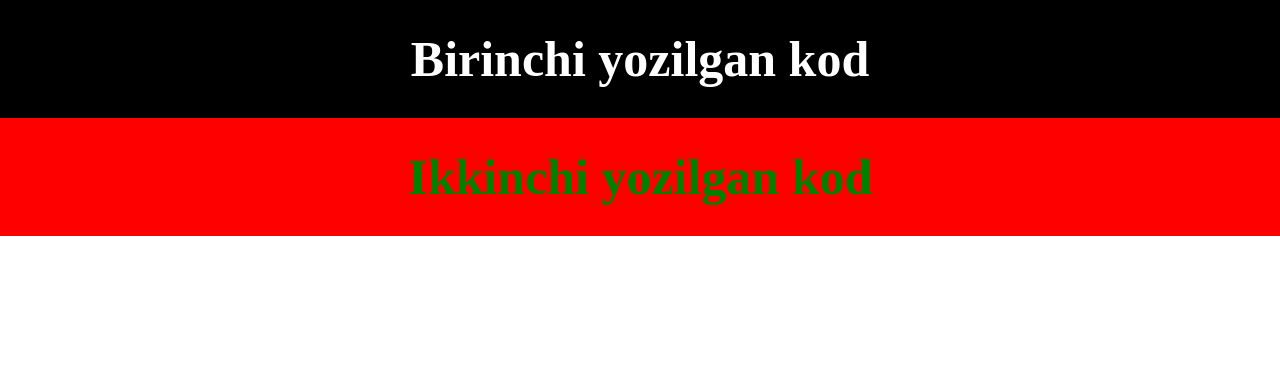
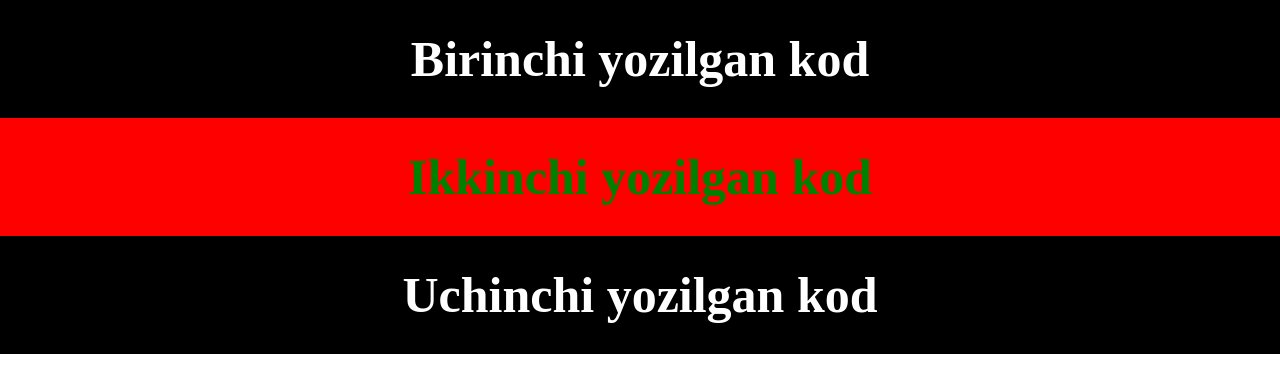
Before and after one commit to Mirfozil2000/first-leson, a plain HTML site: page index.html in a window 1280 px wide. Drawn offline with Linux system fonts and the light colour scheme.

Commit message:
uchinchi yozilgan kod

```diff
--- a/index.html
+++ b/index.html
@@ -9,5 +9,6 @@
 <body>
     <h1>Birinchi yozilgan kod</h1>
     <h2>Ikkinchi yozilgan kod</h2>
+    <h3>Uchinchi yozilgan kod</h3>
 </body>
 </html>
--- a/style.css
+++ b/style.css
@@ -19,3 +19,11 @@ h2 {
     font-size: 50px;
     padding: 30px 0;
 }
+
+h3 {
+    background-color: black;
+    color: white;
+    text-align: center;
+    font-size: 50px;
+    padding: 30px 0;
+}
```
